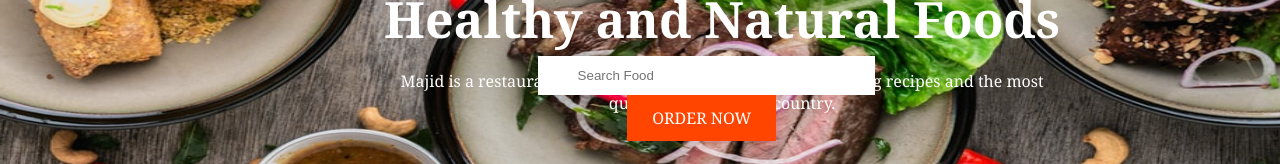
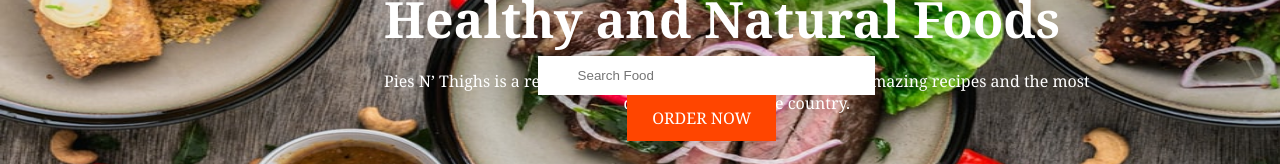
Before and after one commit to mbuthia3/MyCode, a plain HTML site: page index.html in a window 1280 px wide. Shown: the part 368-532 px from the top of the page. Drawn offline with Linux system fonts and the light colour scheme.

Commit message:
fifth commit

```diff
--- a/index.html
+++ b/index.html
@@ -30,7 +30,7 @@
     <div class="content">
         <h3>Welcome to Food Delivery Website</h3>
         <h1>Healthy and Natural Foods</h1>
-        <p>Majid is a restaurant located in Nakuru.We have some amazing recipes
+        <p>Pies N’ Thighs is a restaurant located in Nakuru.We have some amazing recipes
             and the most <br> qualifide chefs in the country.</p>
     </div>
     <div class="search">
```
